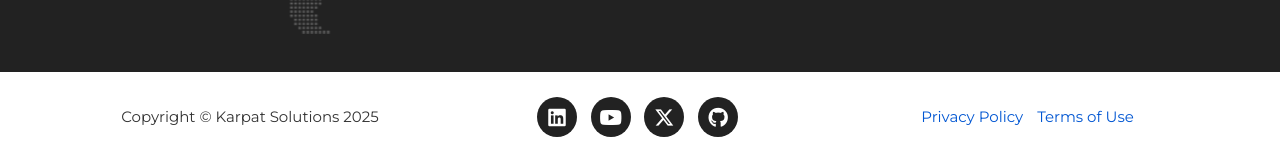
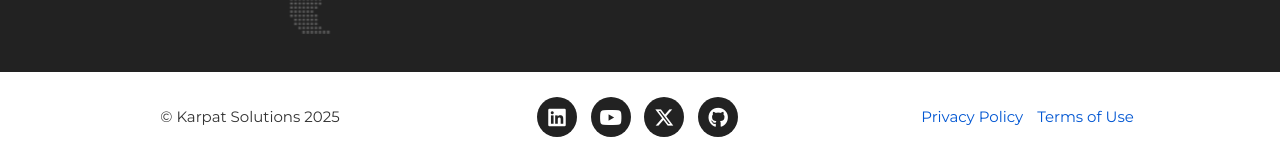
Before and after one commit to ZMatrix253/karpat-solutions, a Jekyll site: the page built from index.html, in a window 1280 px wide and 900 px high, scrolled down 4362 px. Shown: the part 738-897 px from the top of the window. Built offline with Jekyll 4.4.1, drawn with Linux system fonts in a browser that asks for light colours; some web fonts are replaced; a style sheet for code colours, icons or effects is not loaded.

Commit message:
Update footer.html

```diff
--- a/_includes/footer.html
+++ b/_includes/footer.html
@@ -2,14 +2,16 @@
     <div class="container">
         <div class="row">
             <div class="col-md-4">
-                <span class="copyright">Copyright &copy; {{ site.title }} {{ 'now' | date: "%Y" }}</span>
+                <span class="copyright">
+                    &copy; {{ site.title }} {{ 'now' | date: "%Y" }}
+                </span>
             </div>
             <div class="col-md-4">
                 <ul class="list-inline social-buttons">
                     {% for network in site.social %}
                     <li>
                         <a href="{{ network.url }}" target="_blank">
-                            <i class="fa-brands fa-{{ network.title }}"></i>
+                            <i class="fa-brands fa-{{ network.title | downcase }}"></i>
                         </a>
                     </li>
                     {% endfor %}
```
